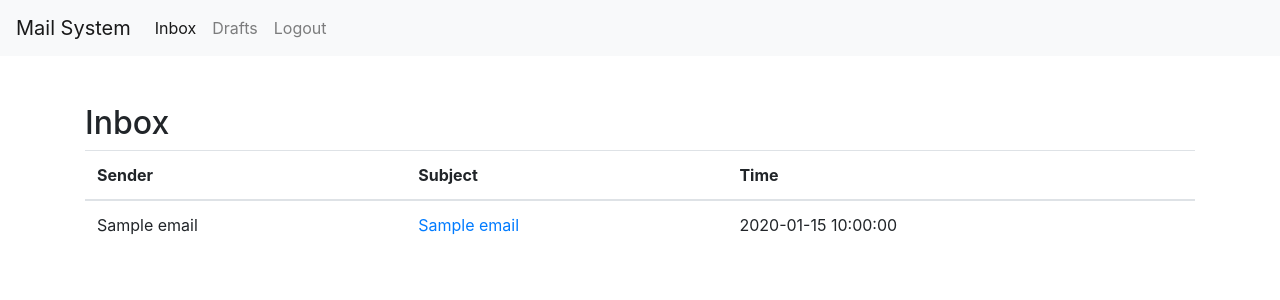
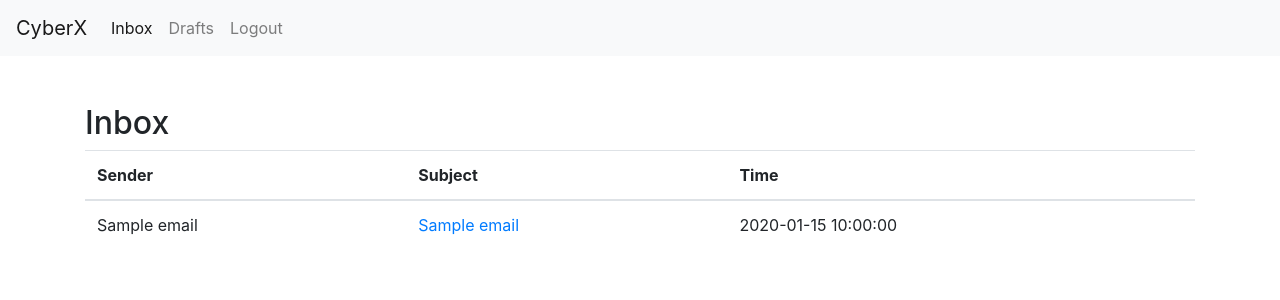
Before and after one commit to Arth-F1/my-flask-app, a Flask app: template templates/inbox.html in a window 1280 px wide. Shown: the top 300 px of the page. Run offline with Flask 3, Linux system fonts and the light colour scheme; the template is opened without the code that fills it: most values are stand-ins (such as "Sample title", 1, 10 or a date in 2020); some libraries are stand-ins or nearby versions.

Commit message:
Update inbox.html

```diff
--- a/templates/inbox.html
+++ b/templates/inbox.html
@@ -8,7 +8,7 @@
 </head>
 <body>
     <nav class="navbar navbar-expand-lg navbar-light bg-light">
-        <a class="navbar-brand" href="#">Mail System</a>
+        <a class="navbar-brand" href="#">CyberX</a>
         <div class="collapse navbar-collapse" id="navbarNav">
             <ul class="navbar-nav">
                 <li class="nav-item active">
```
